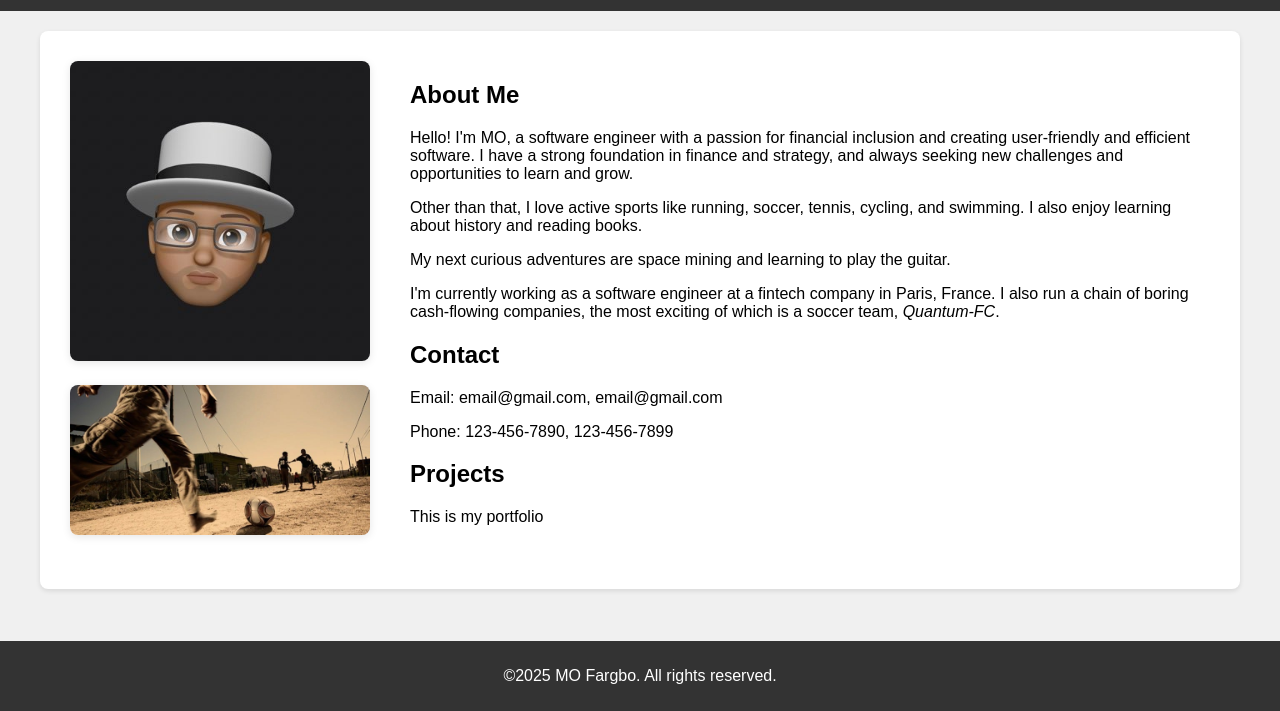
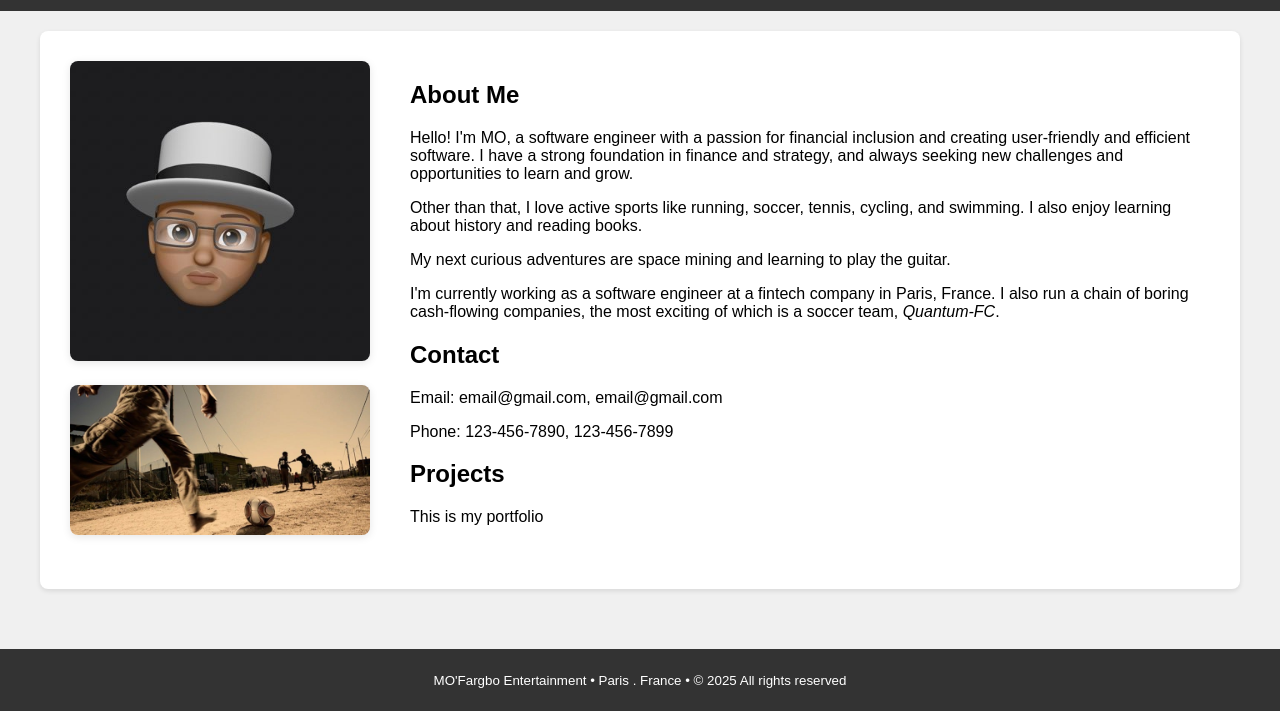
Before and after one commit to omichaelme/portfolio, a plain HTML site: page index.html in a window 1280 px wide. Shown: the part 89-800 px from the top of the page. Drawn offline with Linux system fonts and the light colour scheme.

Commit message:
some updates

```diff
--- a/index.html
+++ b/index.html
@@ -47,7 +47,7 @@
 
     <!-- footer -->
     <footer>
-        <p>&copy;2025 MO Fargbo. All rights reserved.</p>
+        <p>MO'Fargbo Entertainment • Paris . France • &copy; 2025 All rights reserved</p>
     </footer>
 </body>
 </html>
--- a/style.css
+++ b/style.css
@@ -21,6 +21,7 @@ main {
 
 footer {
     text-align: center;
+    font-size: smaller;
     background-color: #333;
     color: white;
     padding: 10px;
```
Also changed, not shown: 1 other file.
